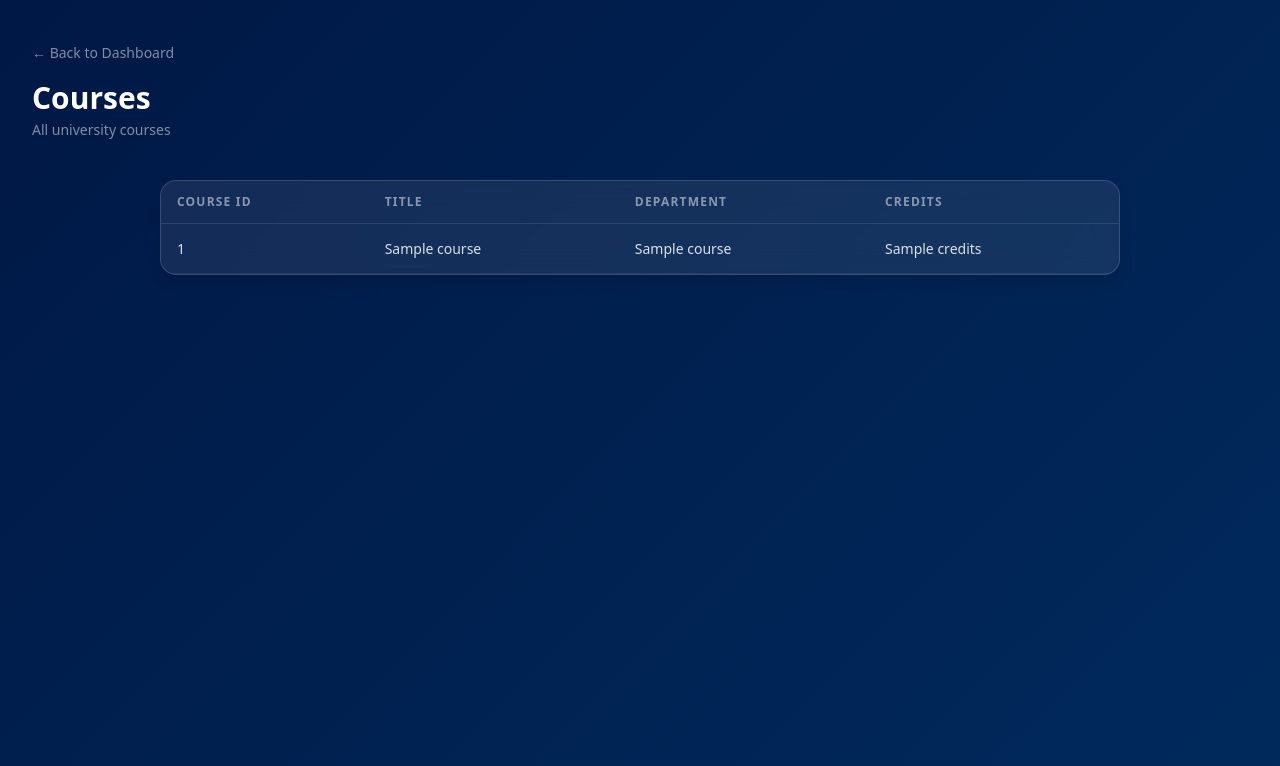
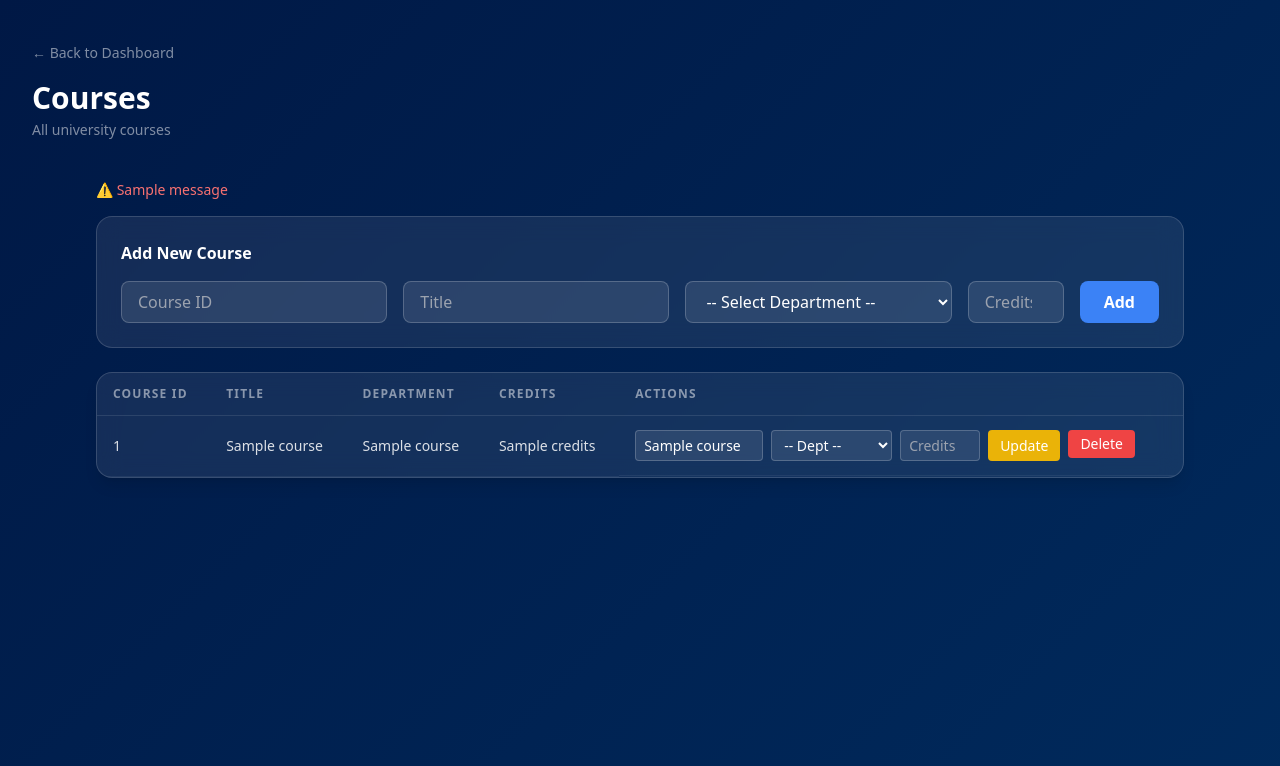
Before and after one commit to nyoak12/university-db-portal, a Flask app: template templates/admin/courses.html in a window 1280 px wide. Shown: the top 766 px of the page. Run offline with Flask 3, Linux system fonts and the light colour scheme; the template is opened without the code that fills it: most values are stand-ins (such as "Sample title", 1, 10 or a date in 2020); one stand-in notice (Sample message) is shown; some libraries are stand-ins or nearby versions.

Commit message:
complete courses CRUD with validation

```diff
--- a/templates/admin/courses.html
+++ b/templates/admin/courses.html
@@ -9,7 +9,45 @@
     <p class="mt-1 text-sm" style="color: rgba(255,255,255,0.5);">All university courses</p>
 </div>
 
-<div class="max-w-5xl mx-auto px-8 pb-12">
+<div class="max-w-6xl mx-auto px-8 pb-12">
+
+    <!-- Flash Messages -->
+    {% with messages = get_flashed_messages(with_categories=true) %}
+        {% if messages %}
+            {% for category, message in messages %}
+                <div class="flex items-center gap-2 mb-4 text-red-400 text-sm">
+                    <span>⚠️ {{ message }}</span>
+                </div>
+            {% endfor %}
+        {% endif %}
+    {% endwith %}
+
+    <!-- Create Form -->
+    <div class="glass-card rounded-2xl p-6 mb-6">
+        <h3 class="text-white font-semibold mb-4">Add New Course</h3>
+        <form action="/admin/courses/create" method="POST">
+            <div class="flex gap-4">
+                <input type="text" name="course_id" placeholder="Course ID" required maxlength="8"
+                    class="glass-input rounded-lg px-4 py-2 flex-1">
+                <input type="text" name="title" placeholder="Title" required maxlength="50"
+                    class="glass-input rounded-lg px-4 py-2 flex-1">
+                <select name="dept_name" class="glass-input rounded-lg px-4 py-2 flex-1">
+                    <option value="">-- Select Department --</option>
+                    {% for dept in departments %}
+                    <option value="{{ dept['dept_name'] }}">{{ dept['dept_name'] }}</option>
+                    {% endfor %}
+                </select>
+                <input type="number" name="credits" placeholder="Credits" min="1" max="6" required
+                    class="glass-input rounded-lg px-4 py-2 w-24">
+                <button type="submit"
+                    class="bg-blue-500 hover:bg-blue-600 text-white px-6 py-2 rounded-lg font-semibold">
+                    Add
+                </button>
+            </div>
+        </form>
+    </div>
+
+    <!-- Courses Table -->
     <div class="glass-card rounded-2xl shadow-lg overflow-hidden">
         <table class="glass-table">
             <thead>
@@ -18,6 +56,7 @@
                     <th>Title</th>
                     <th>Department</th>
                     <th>Credits</th>
+                    <th>Actions</th>
                 </tr>
             </thead>
             <tbody>
@@ -26,7 +65,43 @@
                     <td>{{ course['course_id'] }}</td>
                     <td>{{ course['title'] }}</td>
                     <td>{{ course['dept_name'] or '—' }}</td>
-                    <td>{{ course['credits'] }}</td>
+                    <td>{{ course['credits'] or '—' }}</td>
+                    <td class="flex gap-2">
+
+                        <!-- Update Form -->
+                        <form action="/admin/courses/update" method="POST" class="flex gap-2">
+                            <input type="hidden" name="course_id" value="{{ course['course_id'] }}">
+                            <input type="text" name="title" placeholder="Title"
+                                value="{{ course['title'] or '' }}" maxlength="50"
+                                class="glass-input rounded px-2 py-1 text-sm w-32">
+                            <select name="dept_name" class="glass-input rounded px-2 py-1 text-sm">
+                                <option value="">-- Dept --</option>
+                                {% for dept in departments %}
+                                <option value="{{ dept['dept_name'] }}"
+                                    {% if dept['dept_name'] == course['dept_name'] %}selected{% endif %}>
+                                    {{ dept['dept_name'] }}
+                                </option>
+                                {% endfor %}
+                            </select>
+                            <input type="number" name="credits" placeholder="Credits" min="1" max="6" required
+                                value="{{ course['credits'] or '' }}"
+                                class="glass-input rounded px-2 py-1 text-sm w-20">
+                            <button type="submit"
+                                class="bg-yellow-500 hover:bg-yellow-600 text-white px-3 py-1 rounded text-sm">
+                                Update
+                            </button>
+                        </form>
+
+                        <!-- Delete Form -->
+                        <form action="/admin/courses/delete" method="POST">
+                            <input type="hidden" name="course_id" value="{{ course['course_id'] }}">
+                            <button type="submit"
+                                class="bg-red-500 hover:bg-red-600 text-white px-3 py-1 rounded text-sm">
+                                Delete
+                            </button>
+                        </form>
+
+                    </td>
                 </tr>
                 {% endfor %}
             </tbody>
```
Also changed, not shown: routes/admin.py (+80 -1 lines), db.sql.
